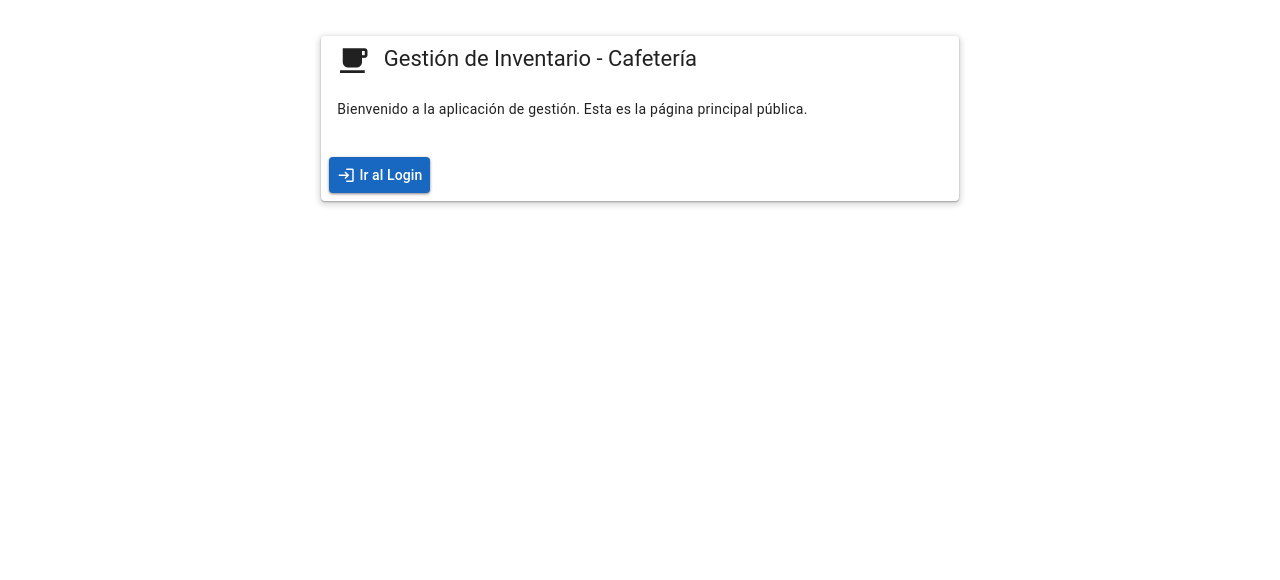
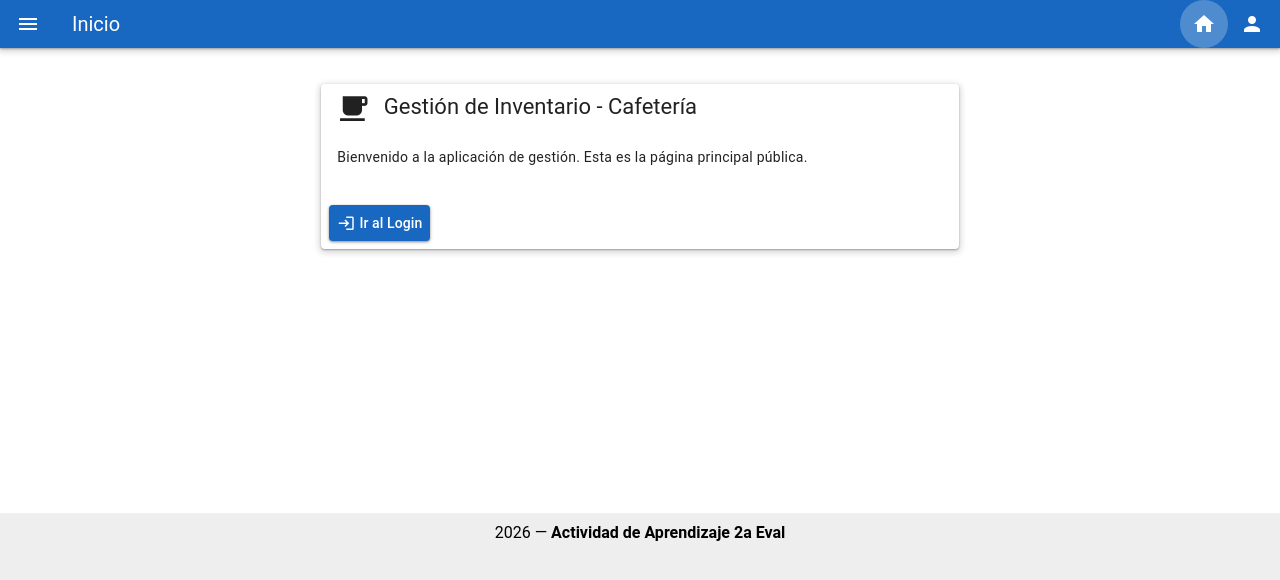
Before and after one commit to marcos10547/AA2-Pagina-web--MF, a Vue app in the folder frontend/: page / in a window 1280 px wide. Shown: the top 580 px of the page. Built offline with nearby package versions, Linux system fonts and the light colour scheme.

Commit message:
implementación de layouts Main y Auth con rutas anidadas

```diff
--- a/frontend/src/App.vue
+++ b/frontend/src/App.vue
@@ -1,15 +1,10 @@
 <script setup lang="ts">
-// Estilo del profesor: script setup + TS
 </script>
 
 <template>
-  <v-app>
-    <v-main>
-      <router-view />
-    </v-main>
-  </v-app>
+  <router-view />
 </template>
 
 <style>
-/* Estilos globales iniciales */
+/* Estilos globales */
 </style>
--- /dev/null
+++ b/frontend/src/components/layout/AppFooter.vue
@@ -0,0 +1,7 @@
+<template>
+  <v-footer class="bg-grey-lighten-3 text-center d-flex flex-column">
+    <div>
+      {{ new Date().getFullYear() }} — <strong>Actividad de Aprendizaje 2a Eval</strong>
+    </div>
+  </v-footer>
+</template>
--- /dev/null
+++ b/frontend/src/components/layout/AppHeader.vue
@@ -0,0 +1,31 @@
+<script setup lang="ts">
+import { computed } from 'vue'
+import { useRoute } from 'vue-router'
+
+const route = useRoute()
+
+const pageTitle = computed(() => {
+  switch (route.name) {
+    case 'home': return 'Inicio'
+    case 'login': return 'Acceso'
+    default: return 'Cafetería'
+  }
+})
+</script>
+
+<template>
+  <v-app-bar color="primary" density="compact">
+    <v-app-bar-nav-icon></v-app-bar-nav-icon>
+    <v-app-bar-title>{{ pageTitle }}</v-app-bar-title>
+
+    <v-spacer></v-spacer>
+
+    <v-btn icon to="/">
+      <v-icon>mdi-home</v-icon>
+    </v-btn>
+
+    <v-btn icon to="/login">
+      <v-icon>mdi-account</v-icon>
+    </v-btn>
+  </v-app-bar>
+</template>
--- /dev/null
+++ b/frontend/src/layouts/AuthLayout.vue
@@ -0,0 +1,9 @@
+<template>
+  <v-app>
+    <v-main class="bg-grey-lighten-4">
+      <v-container fill-height fluid>
+        <router-view />
+      </v-container>
+    </v-main>
+  </v-app>
+</template>
--- /dev/null
+++ b/frontend/src/layouts/MainLayout.vue
@@ -0,0 +1,14 @@
+<script setup lang="ts">
+import AppHeader from '../components/layout/AppHeader.vue'
+import AppFooter from '../components/layout/AppFooter.vue'
+</script>
+
+<template>
+  <v-app>
+    <AppHeader />
+    <v-main>
+      <router-view />
+    </v-main>
+    <AppFooter />
+  </v-app>
+</template>
--- a/frontend/src/router/index.ts
+++ b/frontend/src/router/index.ts
@@ -5,15 +5,30 @@ const router = createRouter({
     routes: [
         {
             path: '/',
-            name: 'home',
-            component: () => import('../views/HomeView.vue')
+            component: () => import('../layouts/MainLayout.vue'),
+            children: [
+                {
+                    path: '',
+                    name: 'home',
+                    component: () => import('../views/HomeView.vue')
+                }
+            ]
+        },
+        {
+            path: '/auth',
+            component: () => import('../layouts/AuthLayout.vue'),
+            children: [
+                {
+                    path: 'login',
+                    name: 'login',
+                    component: () => import('../views/LoginView.vue')
+                }
+            ]
         },
         {
             path: '/login',
-            name: 'login',
-            component: () => import('../views/LoginView.vue')
-        },
-        // Añadiremos más rutas (Admin, etc.) más adelante
+            redirect: '/auth/login'
+        }
     ]
 });
 
```
